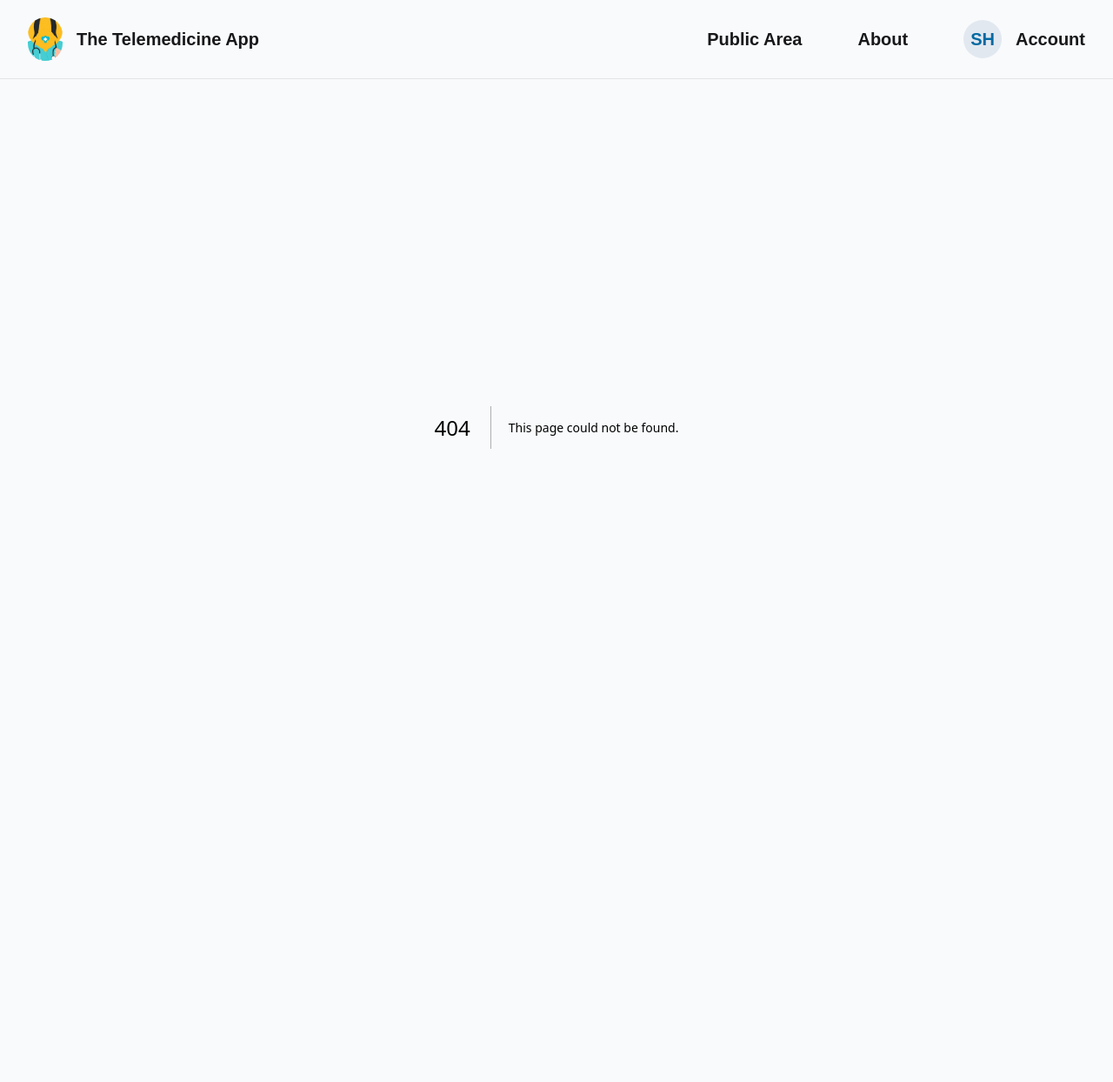
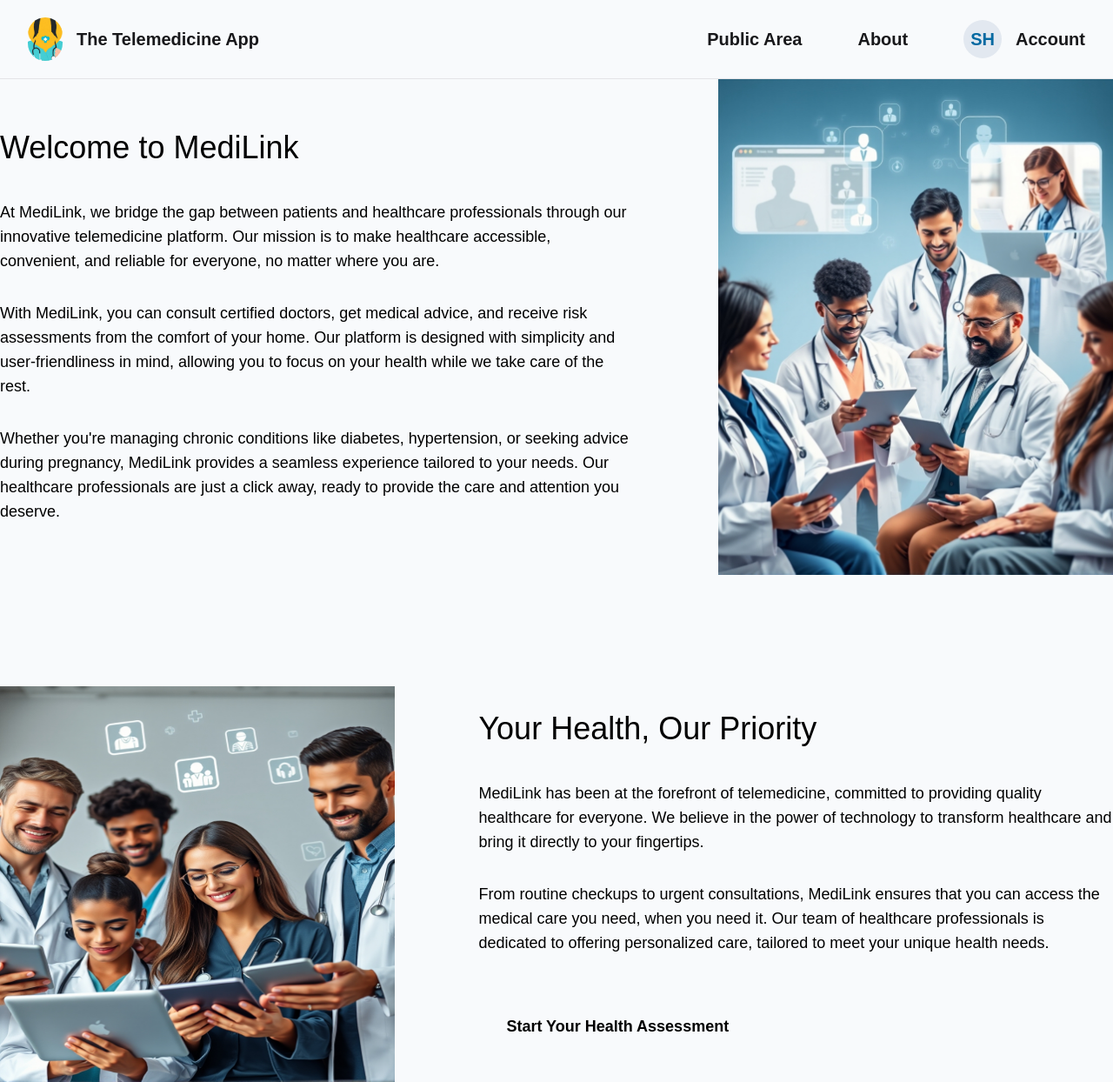
Before and after one commit to sheriffdeen-yusuf/medilink, a Next.js app: page /about in a window 1280 px wide. Before the commit this address had no page. Shown: the whole page at 87% size. Before the commit the page ends 891 px from the top, so only its background shows below. Built offline with nearby package versions, Linux system fonts and the light colour scheme.

Commit message:
add about page

```diff
--- /dev/null
+++ b/app/about/page.jsx
@@ -0,0 +1,90 @@
+import React from "react";
+import image1 from "../public/bg.png";
+import image2 from "../public/pic1.png";
+
+import Image from "next/image";
+
+export const metadata = {
+  title: "About MediLink",
+};
+
+export default function Page() {
+  return (
+    <div className="grid grid-cols-5 gap-x-24 gap-y-32 text-lg items-center">
+      <div className="col-span-3">
+        <h1 className="text-4xl mb-10 text-accent-400 font-medium">
+          Welcome to MediLink
+        </h1>
+
+        <div className="space-y-8">
+          <p>
+            At MediLink, we bridge the gap between patients and healthcare
+            professionals through our innovative telemedicine platform. Our mission
+            is to make healthcare accessible, convenient, and reliable for everyone,
+            no matter where you are.
+          </p>
+          <p>
+            With MediLink, you can consult certified doctors, get medical advice, and
+            receive risk assessments from the comfort of your home. Our platform is
+            designed with simplicity and user-friendliness in mind, allowing you to
+            focus on your health while we take care of the rest.
+          </p>
+          <p>
+            Whether you&apos;re managing chronic conditions like diabetes,
+            hypertension, or seeking advice during pregnancy, MediLink provides a
+            seamless experience tailored to your needs. Our healthcare professionals
+            are just a click away, ready to provide the care and attention you
+            deserve.
+          </p>
+        </div>
+      </div>
+
+      <div className="col-span-2">
+        <Image
+          src={image1}
+          placeholder="blur"
+          alt="Doctor consulting with a patient virtually"
+        />
+      </div>
+
+      <div className="col-span-2 relative aspect-square">
+        <Image
+          src={image2}
+          placeholder="blur"
+          fill
+          alt="Doctors collaborating on virtual care"
+        />
+      </div>
+
+      <div className="col-span-3">
+        <h1 className="text-4xl mb-10 text-accent-400 font-medium">
+          Your Health, Our Priority
+        </h1>
+
+        <div className="space-y-8">
+          <p>
+            MediLink has been at the forefront of telemedicine, committed to
+            providing quality healthcare for everyone. We believe in the power of
+            technology to transform healthcare and bring it directly to your
+            fingertips.
+          </p>
+          <p>
+            From routine checkups to urgent consultations, MediLink ensures that you
+            can access the medical care you need, when you need it. Our team of
+            healthcare professionals is dedicated to offering personalized care,
+            tailored to meet your unique health needs.
+          </p>
+
+          <div>
+            <a
+              href="/"
+              className="inline-block mt-4 bg-accent-500 px-8 py-5 text-primary-800 text-lg font-semibold hover:bg-accent-600 transition-all"
+            >
+              Start Your Health Assessment
+            </a>
+          </div>
+        </div>
+      </div>
+    </div>
+  );
+}
--- a/app/register/page.jsx
+++ b/app/register/page.jsx
@@ -76,7 +76,7 @@ const Page = () => {
               src={Bg}
               alt="bg 1"
               fill
-              blur
+              placeholder="blur"
               className="absolute inset-0 object-cover"
             />
           </div>
```
